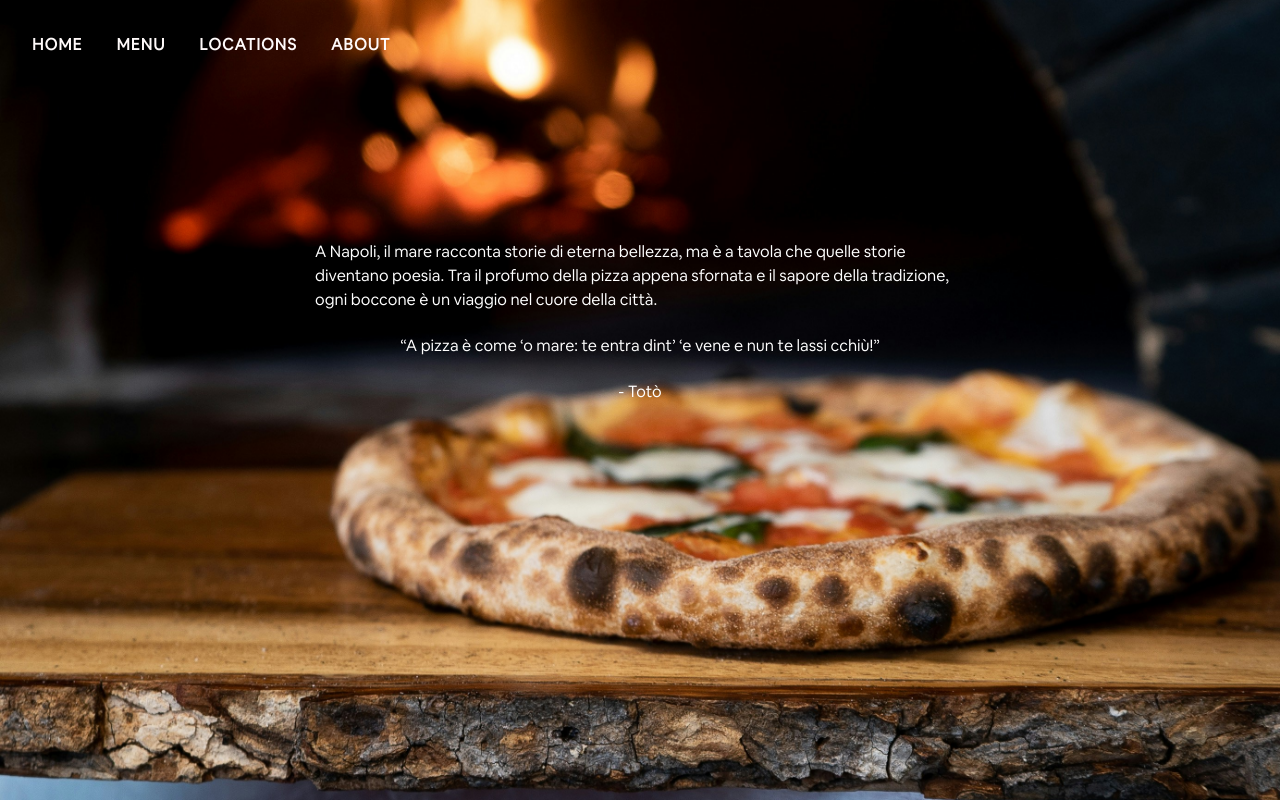
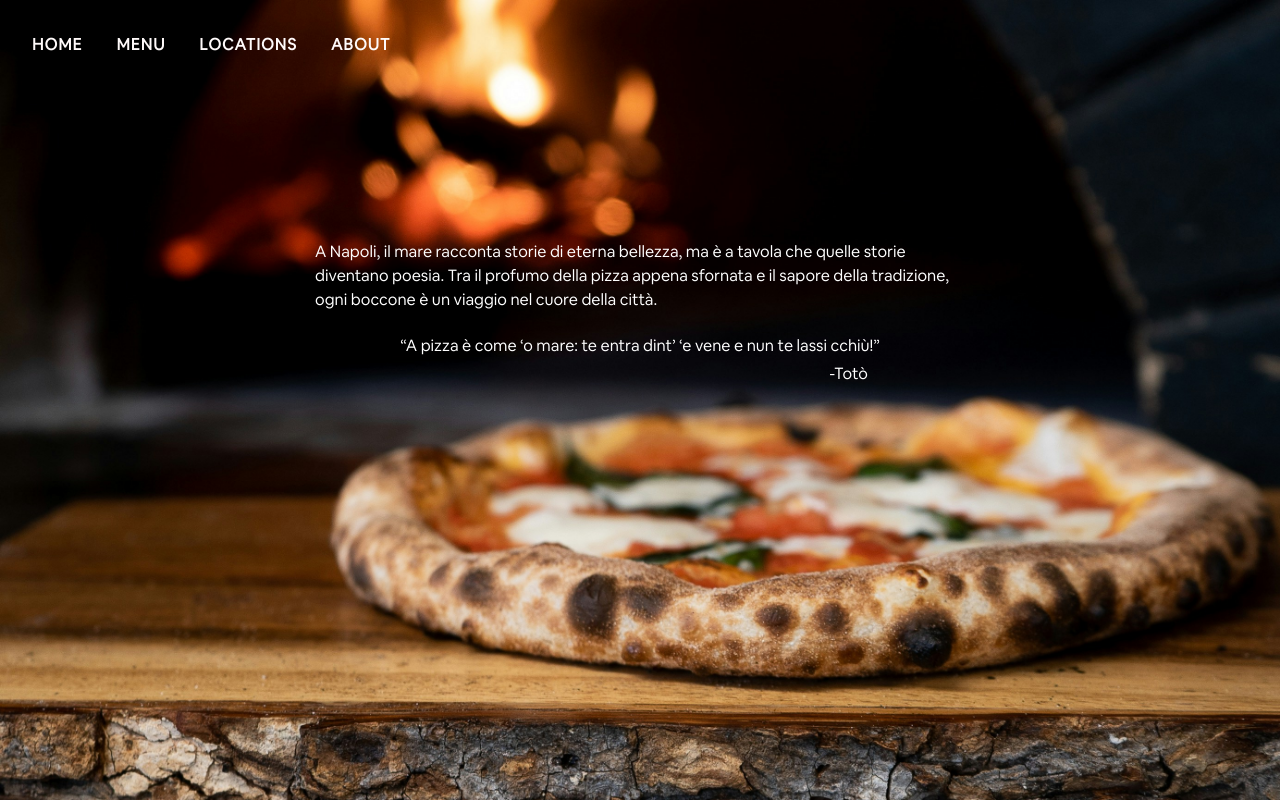
Before and after one commit to JodieFlacko/Restaurant-Page, a website built with webpack: page src/template.html in a window 1280 px wide. Built offline with nearby package versions, Linux system fonts and the light colour scheme.

Commit message:
docs: add page-load module
Use ES6 Modules implementation

```diff
--- a/src/index.js
+++ b/src/index.js
@@ -1 +1,4 @@
 import "./styles/styles.css";
+import { pageLoad } from "./page-load.js"
+
+pageLoad();
--- /dev/null
+++ b/src/page-load.js
@@ -0,0 +1,19 @@
+export function pageLoad(){
+  const content = document.querySelector("#content");
+
+  const descPar = document.createElement("p");
+  const quotePar = document.createElement("p");
+  const citSpan = document.createElement("span");
+
+  descPar.textContent = "A Napoli, il mare racconta storie di eterna bellezza, ma è a tavola che quelle storie diventano poesia. Tra il profumo della pizza appena sfornata e il sapore della tradizione, ogni boccone è un viaggio nel cuore della città."
+  quotePar.textContent = "“A pizza è come ‘o mare: te entra dint’ ‘e vene e nun te lassi cchiù!”"
+  citSpan.textContent = "-Totò";
+
+  descPar.setAttribute("id", "desc");
+  quotePar.setAttribute("id", "quote")
+  citSpan.setAttribute("id", "cit");
+
+  content.appendChild(descPar);
+  content.appendChild(quotePar);
+  quotePar.appendChild(citSpan);
+}
--- a/src/styles/styles.css
+++ b/src/styles/styles.css
@@ -61,7 +61,7 @@ body{
   background-repeat: no-repeat;
   background-size: 100vw auto;
   background-attachment: fixed;
-  background-position: center;
+  background-position: top center;
   font-family:"airbnbcereal_w_bkregular", Arial, Helvetica, sans-serif;
 }
 
@@ -96,6 +96,15 @@ nav button:hover{
   justify-content: center;
   align-items: center;
   gap: 22px;
-  text-wrap: balance;
   color: white;
 }
+
+#quote{
+  position: relative;
+}
+
+#cit {
+  position: absolute;
+  top: 28px;
+  right: 12px;
+}
--- a/src/template.html
+++ b/src/template.html
@@ -15,12 +15,12 @@
     </nav>
   </header>
   <div id="content">
-    <p id="desc">
-      A Napoli, il mare racconta storie di eterna bellezza, ma è a tavola che quelle storie diventano poesia.
+    <!-- <p id="desc">
+      A Napoli, il mare racconta storie di eterna bellezza, ma è a tavola che quelle storie diventano poesia. <br>
       Tra il profumo della pizza appena sfornata e il sapore della tradizione, ogni boccone è un viaggio nel cuore della città.
     </p>
     <p id="quote">“A pizza è come ‘o mare: te entra dint’ ‘e vene e nun te lassi cchiù!”</p>
-    <span id="cit">- Totò</span>
+    <span id="cit">- Totò</span> -->
   </div>
 </body>
 </html>
```
